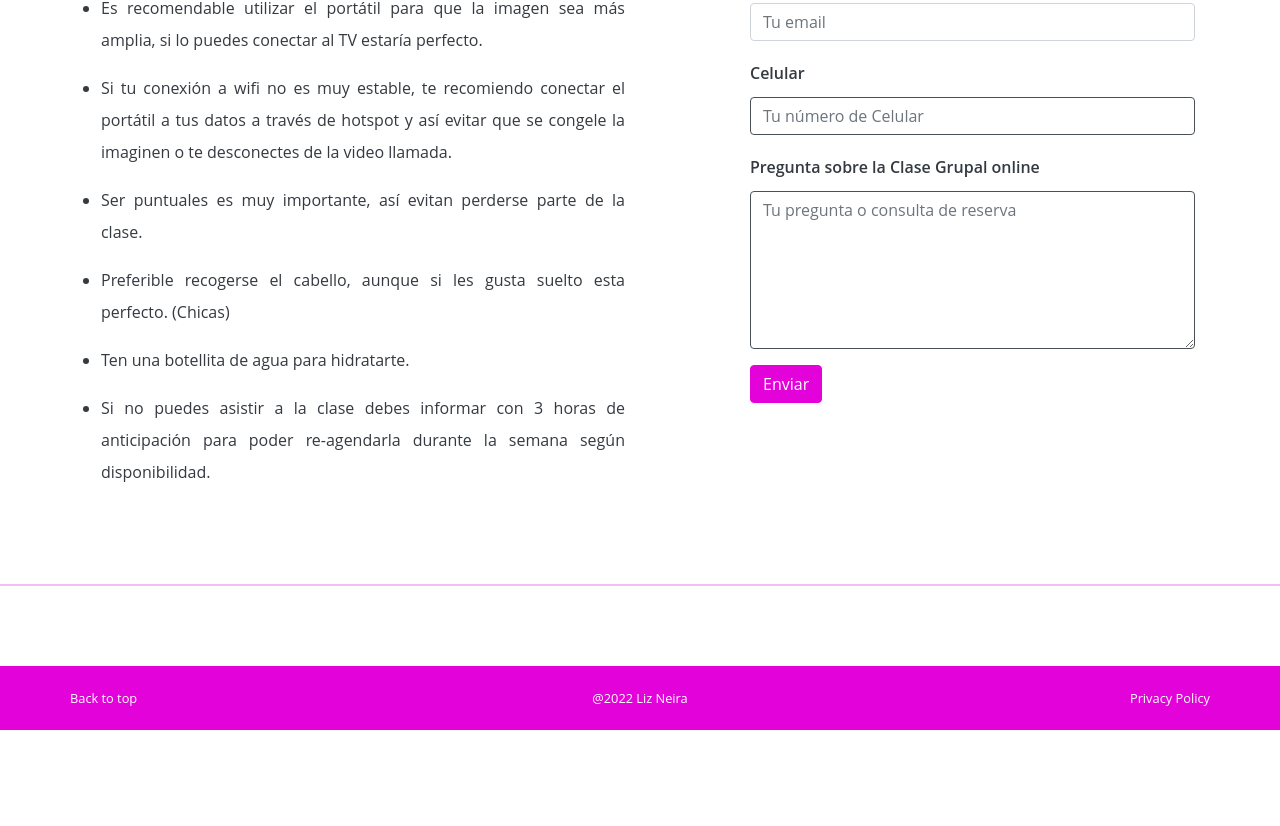
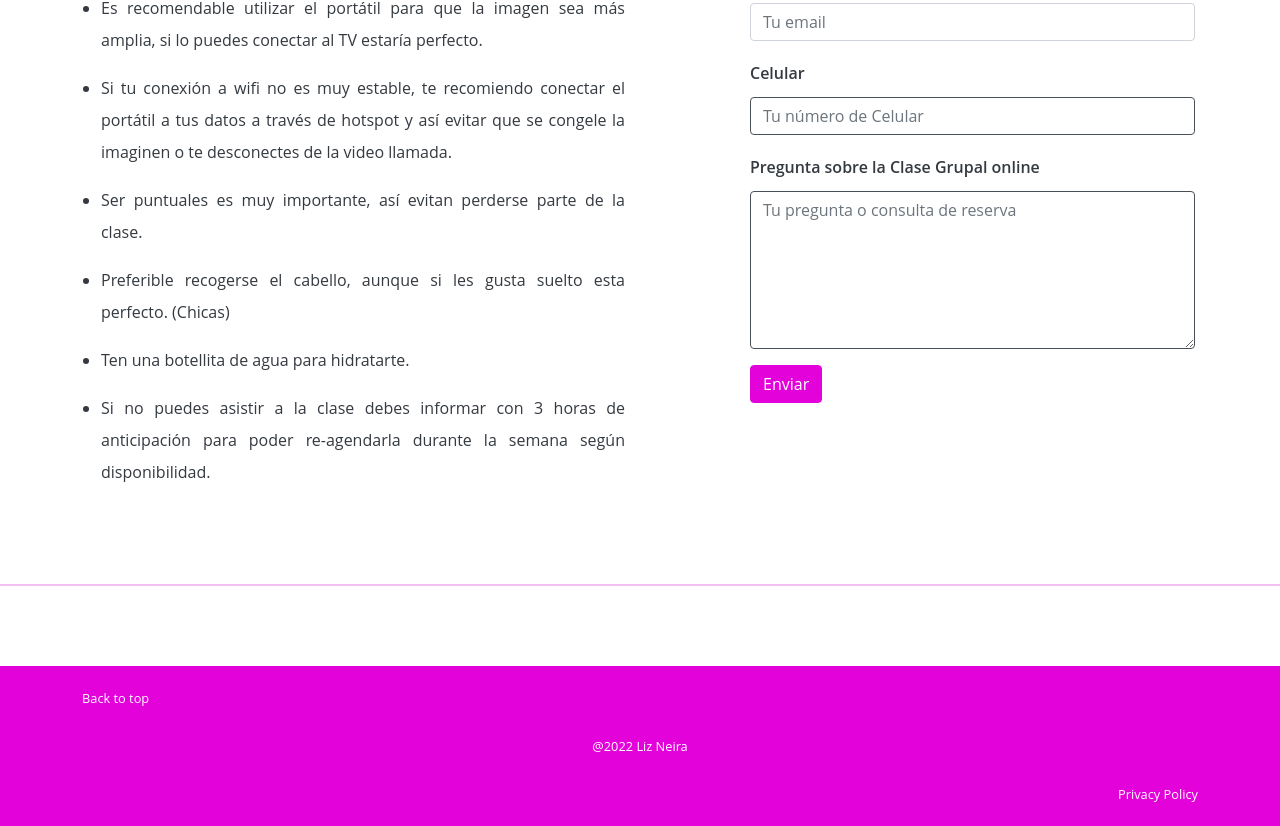
Before and after one commit to dusanzahoransky/liz-yoga-web-react, a React (Create React App) app: page /groups-online in a window 1280 px wide. Shown: the part 1522-2348 px from the top of the page. Before the commit the page ends 2252 px from the top, so only its background shows below. Built offline with nearby package versions, Linux system fonts and the light colour scheme.

Commit message:
fix logo and css link

```diff
--- a/public/index.html
+++ b/public/index.html
@@ -10,8 +10,8 @@
     <meta name="viewport" content="width=device-width, initial-scale=1" />
     <meta name="theme-color" content="#000000" />
     <link href="https://cdn.jsdelivr.net/npm/bootstrap@5.0.2/dist/css/bootstrap.min.css" rel="stylesheet" integrity="sha384-EVSTQN3/azprG1Anm3QDgpJLIm9Nao0Yz1ztcQTwFspd3yD65VohhpuuCOmLASjC" crossorigin="anonymous">
-    <link href="bootstrap.css" rel="stylesheet">
-    <link href="index.css" rel="stylesheet">
+    <link href="/bootstrap.css" rel="stylesheet">
+    <link href="/index.css" rel="stylesheet">
 
   </head>
   <body>
@@ -23,7 +23,7 @@
         <div class="container-fluid">
 
           <a class="navbar-brand" href="/">
-            <img src="logo es small.png" height="64" alt="logo yoga with liz">
+            <img src="/logo es small.png" height="64" alt="logo yoga with liz">
           </a>
 
           <button class="navbar-toggler" type="button" data-bs-toggle="collapse" data-bs-target="#navbarSupportedContent" aria-controls="navbarSupportedContent" aria-expanded="false" aria-label="Toggle navigation">
--- a/src/components/Footer.js
+++ b/src/components/Footer.js
@@ -3,15 +3,15 @@ function Footer() {
         <footer className="bg-primary">
             <div className="container text-white">
                 <div className="row">
-                    <div className="col-4">
+                    <div className="col-4-sm">
                         <p className="float-start"><a href="#">Back to top</a></p>
                     </div>
-                    <div className="col-4">
+                    <div className="col-4-sm">
                         <p>
                             {`@${new Date().getFullYear().toString()} Liz Neira`}
                         </p>
                     </div>
-                    <div className="col-4">
+                    <div className="col-4-sm">
                         <p className="float-end"><a href="/privacy-policy">Privacy Policy</a></p>
                     </div>
                 </div>
--- a/src/components/Home.js
+++ b/src/components/Home.js
@@ -208,7 +208,7 @@ function Home() {
                   <div className="col-lg-12 video-container">
                        <iframe src="https://www.youtube.com/embed/ENWbwYkibC0?start=35&loop=1&mute=1&playlist=ENWbwYkibC0"
                           title="YouTube video player" frameBorder="0"
-                          allow="accelerometer; autoplay; clipboard-write; encrypted-media; gyroscope; picture-in-picture"
+                          allow="accelerometer; autoplay; encrypted-media; gyroscope; picture-in-picture"
                           allowFullScreen></iframe>
                   </div>
               </div>
```
